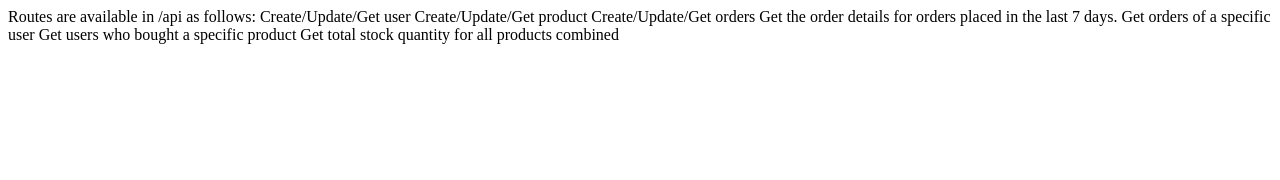
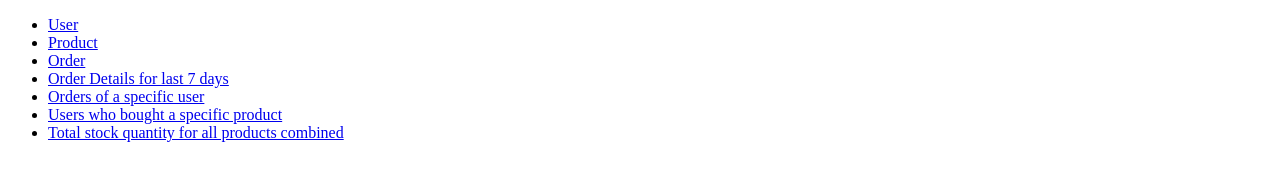
Before and after one commit to khush2808/ecommerce-api, a website: page public/index.html in a window 1280 px wide. Drawn offline with Linux system fonts and the light colour scheme.

Commit message:
main page

```diff
--- a/public/index.html
+++ b/public/index.html
@@ -6,14 +6,19 @@
 	<title>Assignment</title>
 </head>
 <body>
-	Routes are available in /api as follows:
-	Create/Update/Get user
-Create/Update/Get product
-Create/Update/Get orders
-Get the order details for orders placed in the last 7 days.
-Get orders of a specific user
-Get users who bought a specific product
-Get total stock quantity for all products combined
+
+	<div>
+		<ul>
+			<li><a href="/api/users">User</a></li>
+			<li><a href="/api/products">Product</a></li>
+			<li><a href="/api/orders">Order</a></li>
+			<li><a href="/api/orders/recent/week">Order Details for last 7 days</a></li>
+			<li><a href="/api/order/user/1">Orders of a specific user</a></li>
+			<li><a href="/api/product/1">Users who bought a specific product</a></li>
+			<li><a href="/api/product/stock/total">Total stock quantity for all products combined</a></li>
+		</ul>
+	</div>
+
 
 </body>
 </html>
```
